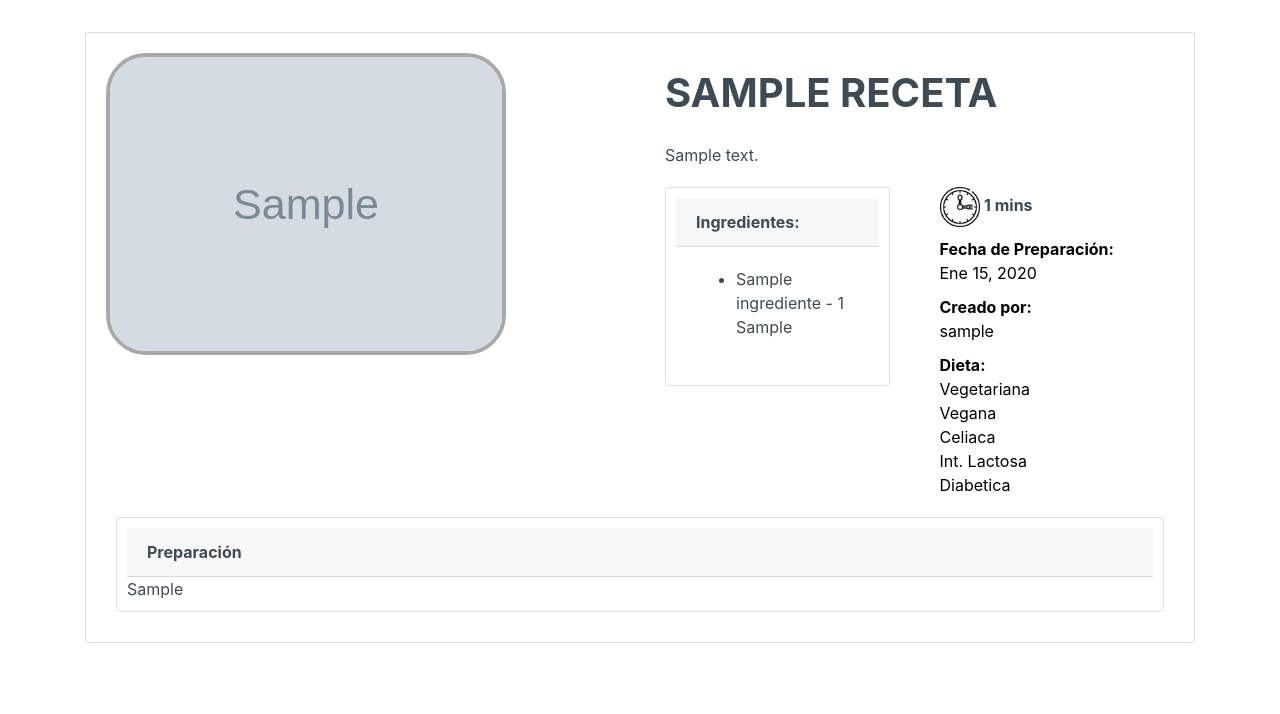
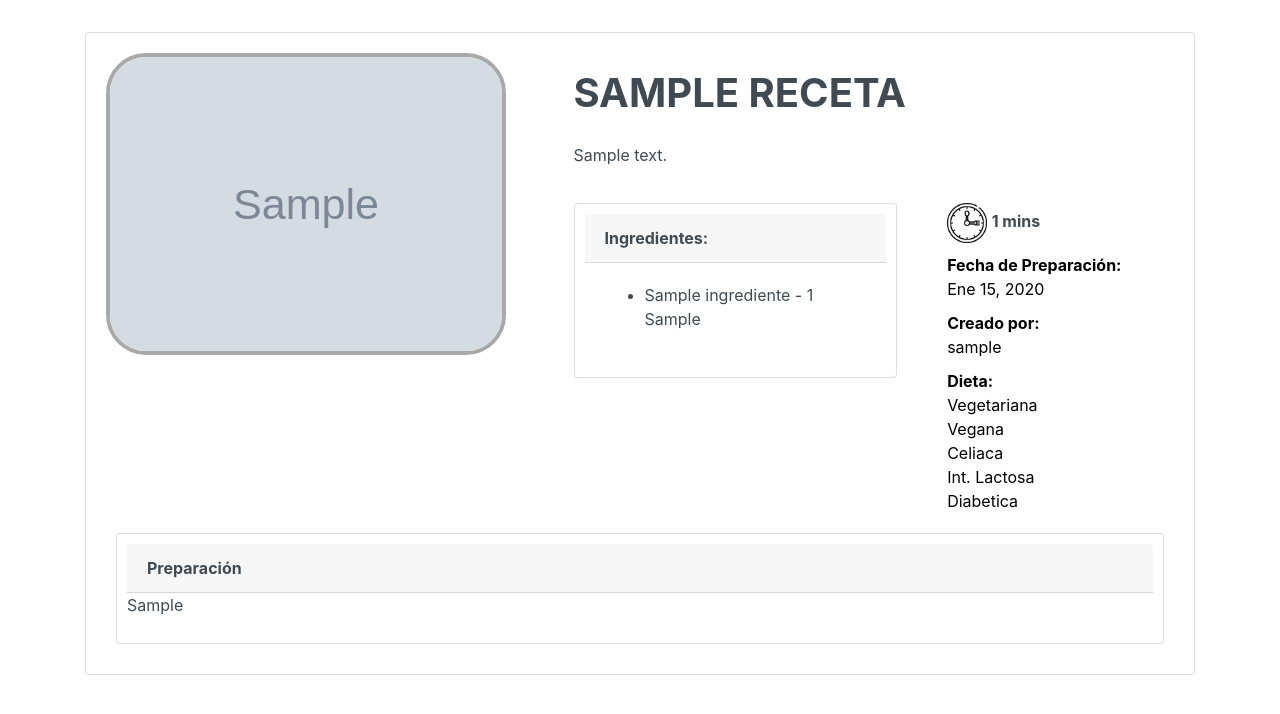
Before and after one commit to DCC-CC4401/Chefcitos, a Django app: page /receta/1/ in a window 1280 px wide. Shown: the part 66-780 px from the top of the page. Run offline with Django 3.2, Linux system fonts and the light colour scheme; tables that the repository leaves empty hold one stand-in row (values such as "Sample post"); grey boxes marked "Sample" are stand-in pictures; some libraries are stand-ins or nearby versions.

Commit message:
Arreglo formato textfield en html

```diff
--- a/chefcito/chefcitoapp/templates/chefcitoapp/vista_receta_alt.html
+++ b/chefcito/chefcitoapp/templates/chefcitoapp/vista_receta_alt.html
@@ -1,6 +1,6 @@
 {% extends 'chefcitoapp/menu.html' %}
 
-{% block title %} Registrar usuario {% endblock %}
+{% block title %} {{receta.receta_nombre}} {% endblock %}
 
 {%block content %}
 
@@ -10,7 +10,7 @@
         <div class="card">
 			<div class="card-body">
 				<div class="row">
-					<div class="col-sm-6">
+					<div class="col-sm-5">
 						{% if receta.receta_foto %}
 							<div><img class="imagen-receta" src="{{ receta.receta_foto.url }}"></div>
 						{% else %}
@@ -19,17 +19,17 @@
 					</div>
 
 
-					<div class="col-sm-6">
+					<div class="col-sm-7">
 						<div class="row">
 							<div class="col-sm-12 titulo-receta">
 								<strong>{{receta.receta_nombre}}</strong>
 							</div>
 
 							<div class="col-sm-12 descr">
-								{{receta.descripcion}}
+								{{receta.descripcion|linebreaks}}
 							</div>
 
-							<div class="col-sm-6">
+							<div class="col-sm-7">
 							<div class="card ingr-prep-card">
 								<div class="card-header"><strong>Ingredientes:</strong></div>
 								<div class="card-body">
@@ -44,7 +44,7 @@
 
 
 
-							<div class="col-sm-6">
+							<div class="col-sm-5">
 								<div class="extra-inf"><img class="iconos-receta" src="../../static/chefcitoapp/img/preparacion_icono.png"> <strong>{{ receta.duracion}} mins</strong></div>
 								<div class="extra-inf"><label> <strong>Fecha de Preparación:</strong><div>{{ receta.fecha_publ |date:"M d, Y" }}</div></label></div>
 								<div class="extra-inf"><label><strong>Creado por:</strong><br>
@@ -77,7 +77,7 @@
 						<div class="grid-child">
 							<div class="card ingr-prep-card">
 								<div class="card-header"><strong>Preparación</strong></div>
-								{{receta.preparacion}}
+								{{receta.preparacion|linebreaks}}
 							</div>
 						</div>
 					</div>
--- a/chefcito/chefcitoapp/views.py
+++ b/chefcito/chefcitoapp/views.py
@@ -228,5 +228,5 @@ def agregar_ingrediente(request):
             form = IngredienteForm(request.POST or None)
             if form.is_valid():
                 form.save()
-                return HttpResponseRedirect('/')
+                return HttpResponseRedirect('/agregar_ingrediente')
             return render(request, 'chefcitoapp/agregar_ingrediente.html', {'form': form})
```
